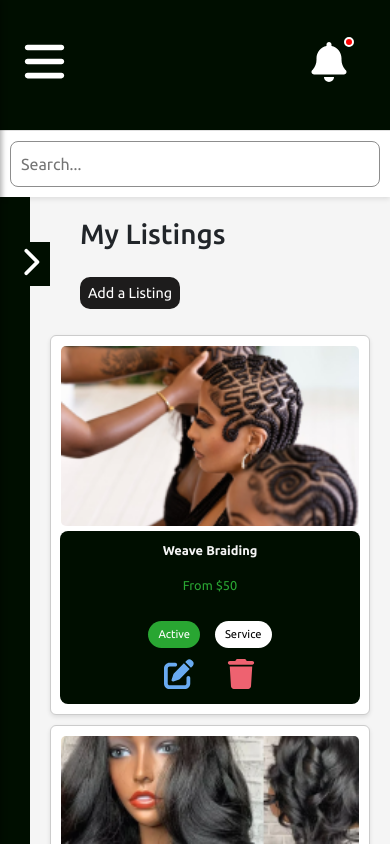
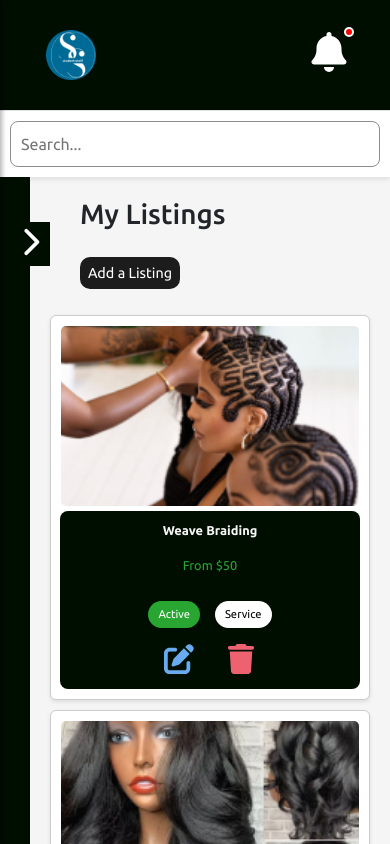
Before and after one commit to awsactivators/student-shelf-app, a React (Vite) app in the folder frond-end/: page /listings in a window 390 px wide. Shown: the top 844 px of the page. Built offline with nearby package versions, Linux system fonts and the light colour scheme.

Commit message:
Adjust logo for screen size

```diff
--- a/frond-end/src/components/Header.jsx
+++ b/frond-end/src/components/Header.jsx
@@ -34,7 +34,7 @@ function Header({ hasNewNotifications = false }) {
 
                 {/* Logo */}
                 <div className="custom-logo d-flex align-items-center">
-                    <Link to={"/home"}>
+                    <Link to={"/home"} className="logo-link">
                     <img src={logo} alt="Student Shelf Logo" className="custom-logo-img" />
                     </Link>
                 </div>
--- a/frond-end/src/styles/Header.css
+++ b/frond-end/src/styles/Header.css
@@ -286,6 +286,10 @@
 
 /* Media Query for max-width: 768px */
 @media (max-width: 768px) {
+  .custom-header {
+    justify-content: flex-start;
+  }
+
   .search-bar {
     display: block;
     position: unset;
@@ -306,6 +310,43 @@
     display: none;
   }
 
+  .custom-logo-img {
+    display: flex;
+    margin-left: 15px;
+  }
+
+  .custom-logo {
+    display: flex;
+    align-items: center;
+    /* margin-left: 15px; */
+  }
+
+  .mobile-sidebar.open {
+    display: none;
+   }
+
+   .menu-icon {
+    display: none;
+  }
+
+  .menu-icon-container {
+    position: absolute;
+    left: 15px;
+  }
+
+}
+
+@media (max-width: 576px) {
+  .custom-header {
+    height: 110px;
+  }
+  .custom-logo {
+    margin: 0;
+  }
+
+  .custom-logo-img {
+    margin: 0;
+  }
 }
 
 
@@ -360,6 +401,12 @@
 
   .notification-bell {
     margin-left: -20px;
+  }
+
+  .custom-logo-img {
+    margin: 0;
+    width: 50px;
+    height: 50px;
   }
 }
 
--- a/frond-end/src/styles/HomePage.css
+++ b/frond-end/src/styles/HomePage.css
@@ -189,10 +189,12 @@ body {
 
 .edit-btn svg {
   color: #69abf1;
+  margin-top: 5px;
 }
 
 .delete-btn svg {
   color: #ee6270;
+  margin-top: 5px;
 }
 
 
```
